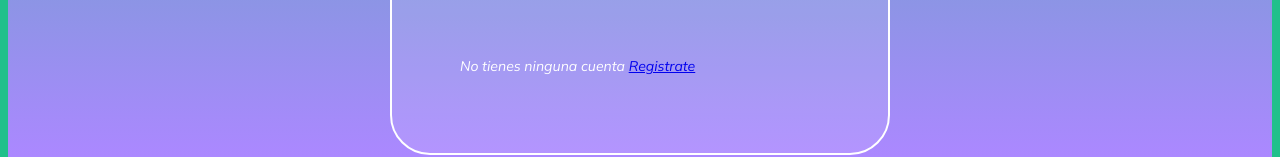
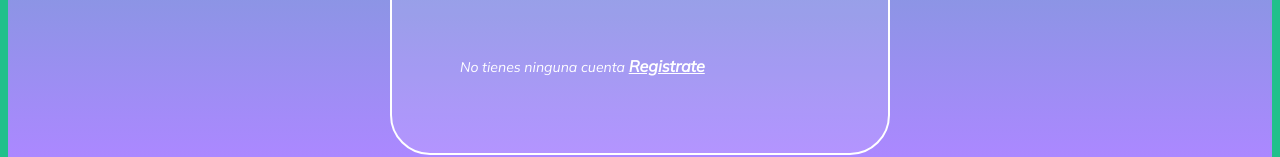
Before and after one commit to llcristianaceroll/Video-platform, a plain HTML site: page index.html in a window 1280 px wide. In both pictures the pointer is over the link "Registrate". Shown: the part 954-1111 px from the top of the page. Drawn offline with Linux system fonts and the light colour scheme.

Commit message:
maquetacion login

```diff
--- a/styles.css
+++ b/styles.css
@@ -194,13 +194,13 @@ display: block;
 .login__container--register {
     font-size: 14px;
 }
-.login__container-register a{
+.login__container--register a{
     color: white;
     font-weight: bold;
     font-size: 16px;
     text-decoration: none;
 }
-.login__container-register a:hover{
+.login__container--register a:hover{
     text-decoration: underline;
 }
 .input1 {
```
